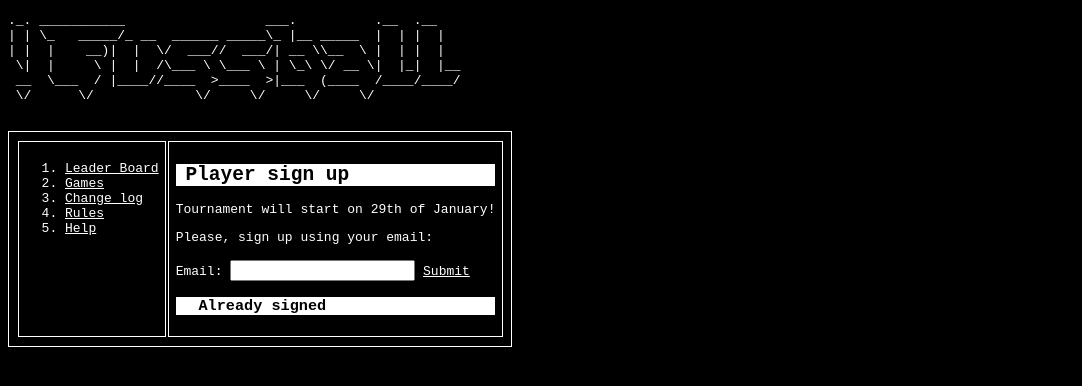
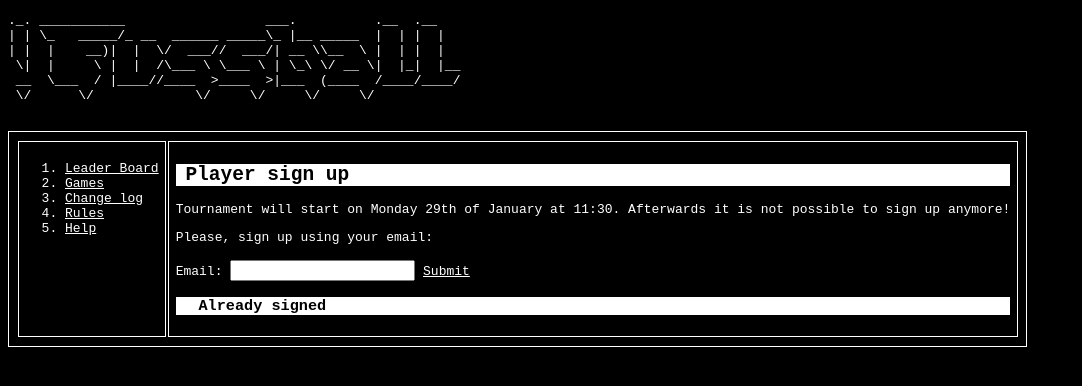
Before and after one commit to Arch-vile/fussball, a website: page public/index.html at #!/signup in a window 1280 px wide. Shown: the whole page, without its empty margins (0-1082 px from the left). Drawn offline with nearby package versions, Linux system fonts and the light colour scheme; some packages are replaced by stand-ins of ours; no server answers.

Commit message:
Improve signup texts

```diff
--- a/public/views/signup.html
+++ b/public/views/signup.html
@@ -1,6 +1,6 @@
 <h2>Player sign up</h2>
 <p>
-    Tournament will start on 29th of January!
+    Tournament will start on Monday 29th of January at 11:30. Afterwards it is not possible to sign up anymore!
 </p>
 <p>
     Please, sign up using your email:<br/><br/>
```
